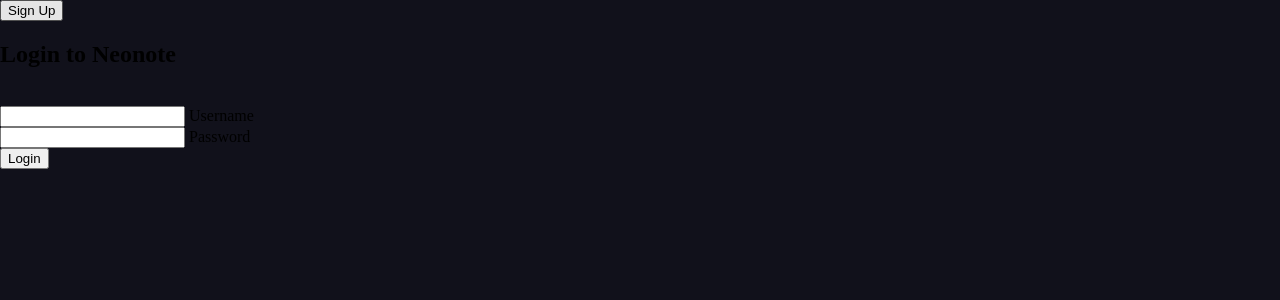
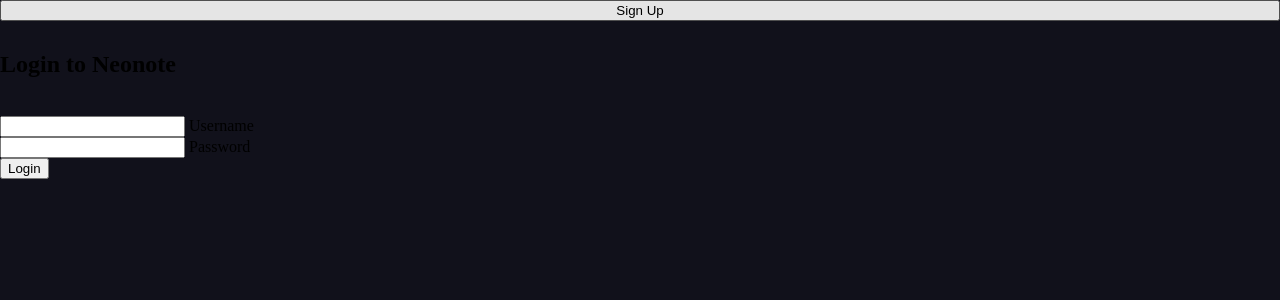
Before and after one commit to djaredev/neonote, a SvelteKit app in the folder frontend/: page /login in a window 1280 px wide. Shown: the top 300 px of the page. Built offline with nearby package versions, Linux system fonts and the light colour scheme.

Commit message:
Delete label

```diff
--- a/frontend/src/routes/+layout.svelte
+++ b/frontend/src/routes/+layout.svelte
@@ -4,6 +4,7 @@
 	let { children } = $props();
 </script>
 
-<main>
-	{@render children()}
-</main>
+<!-- <main> -->
+<!-- </main> -->
+
+{@render children()}
```
